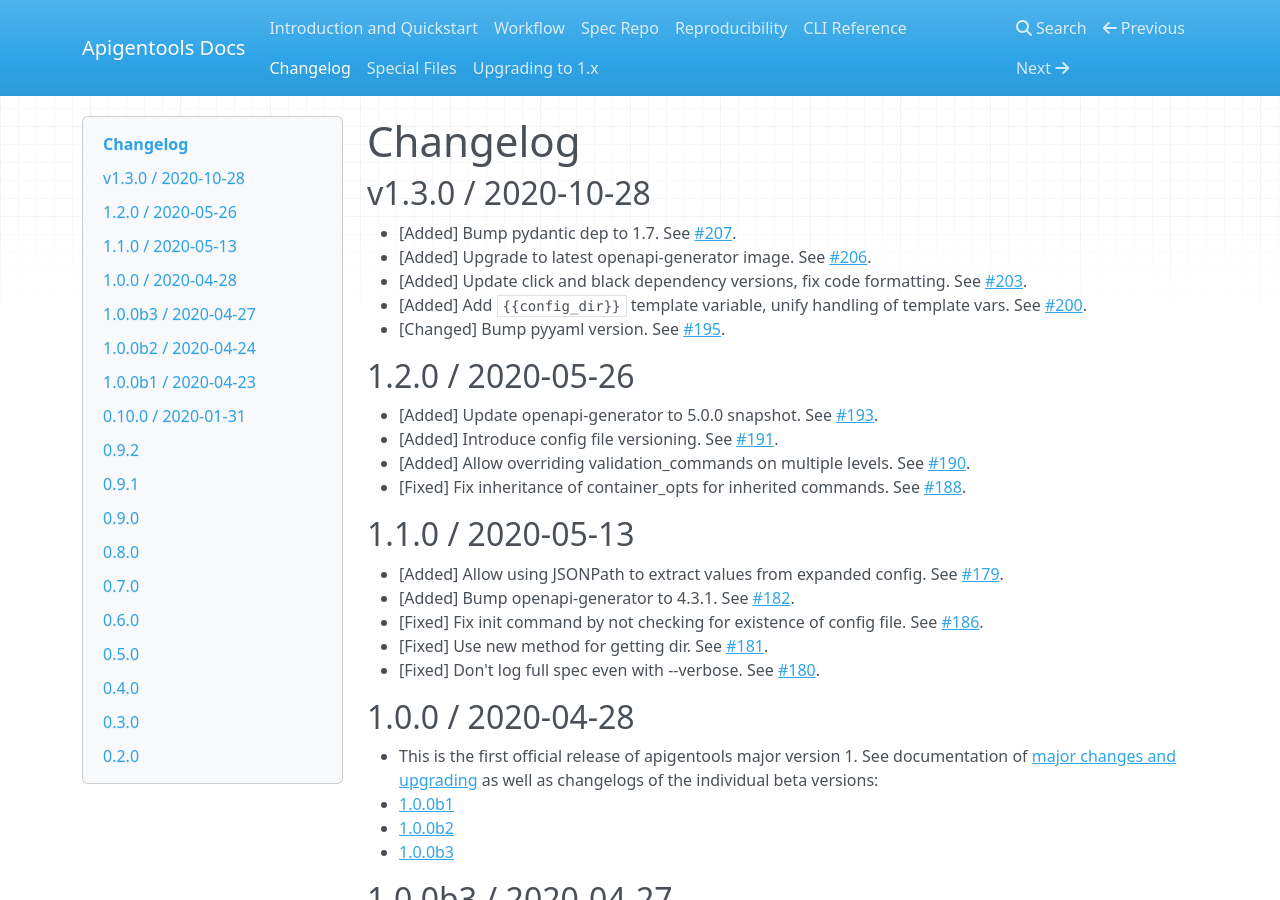
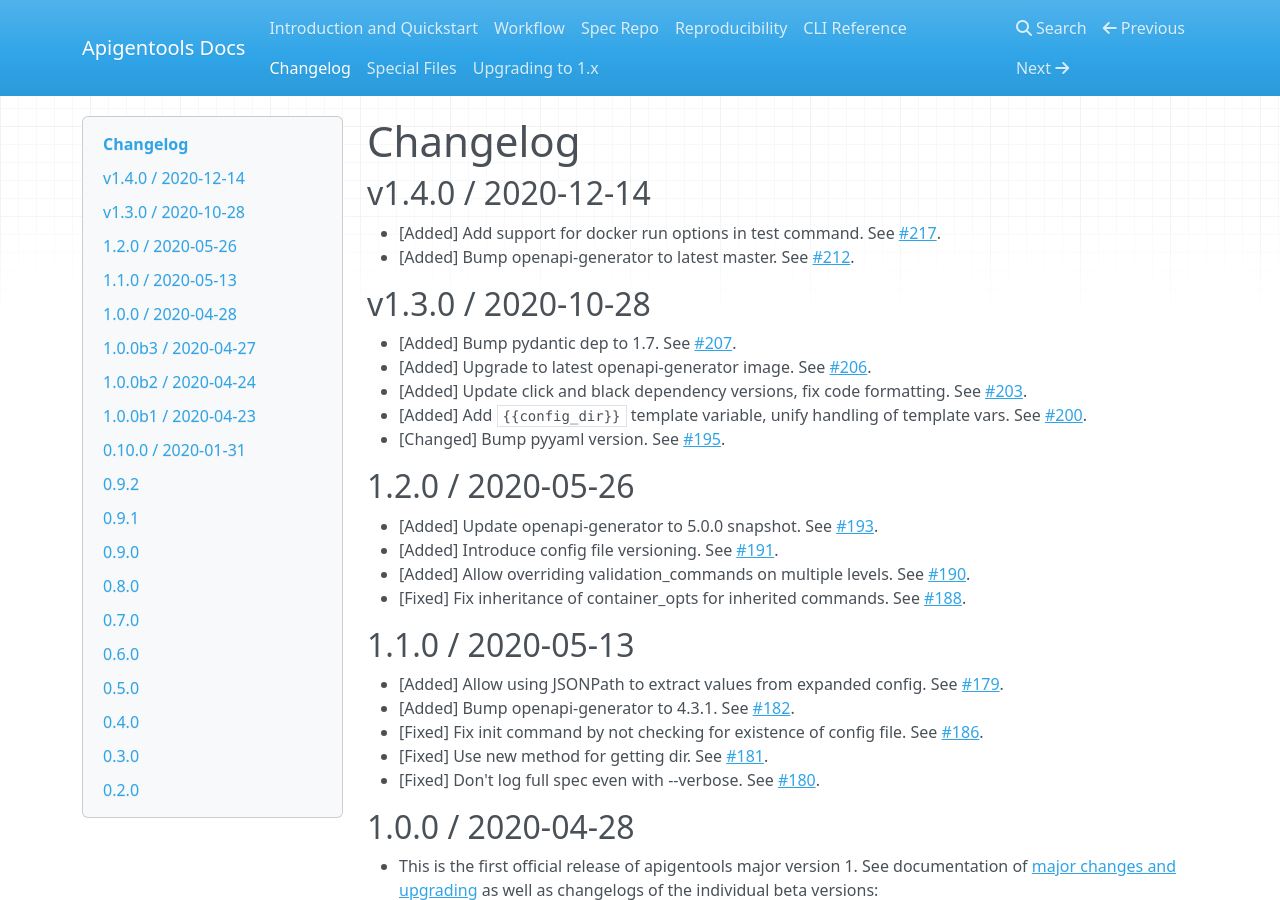
Before and after one commit to DataDog/apigentools, an MkDocs documentation site: the page built from docs/changelog.md, in a window 1280 px wide and 900 px high. Built offline with MkDocs 1.6.1, drawn with Linux system fonts in a browser that asks for light colours; nearby versions of some CDN libraries.

Commit message:
release: v1.4.0 (#219)

```diff
--- a/docs/changelog.md
+++ b/docs/changelog.md
@@ -1,4 +1,9 @@
 # Changelog
+
+## v1.4.0 / 2020-12-14
+
+* [Added] Add support for docker run options in test command. See [#217](https://github.com/DataDog/apigentools/pull/217).
+* [Added] Bump openapi-generator to latest master. See [#212](https://github.com/DataDog/apigentools/pull/212).
 
 ## v1.3.0 / 2020-10-28
 
```
